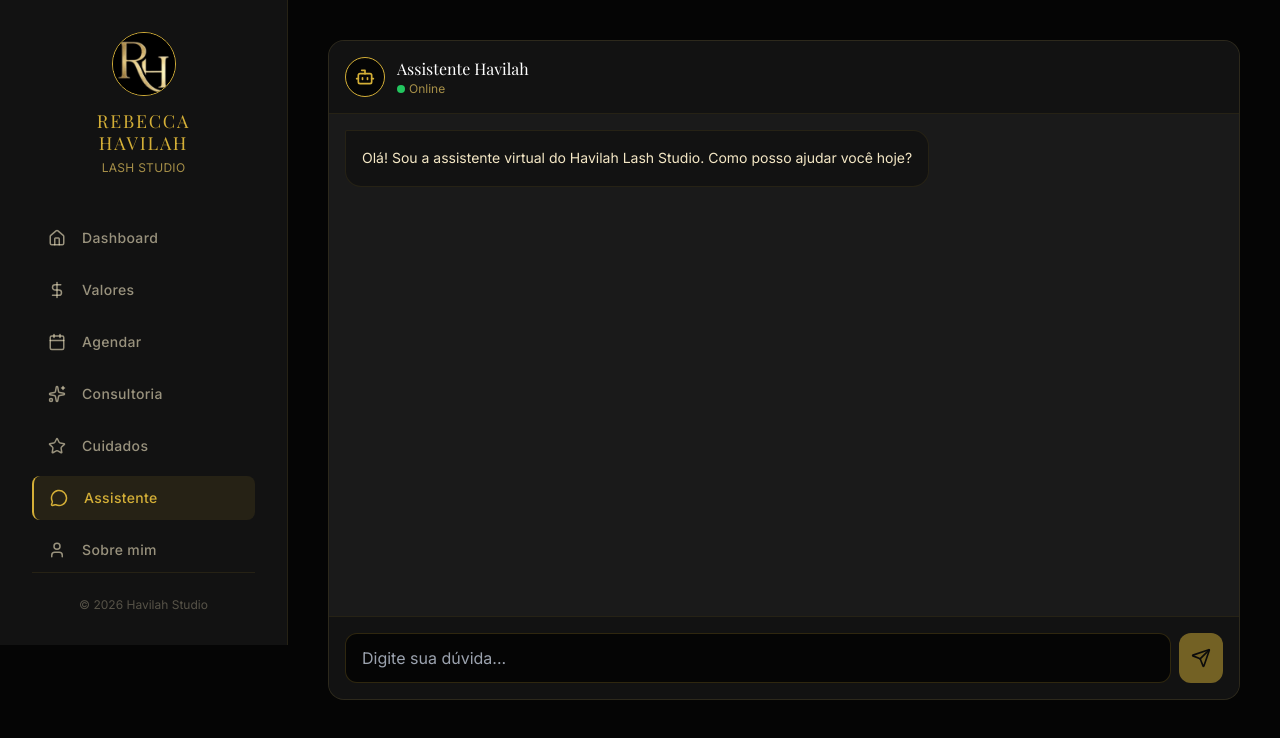
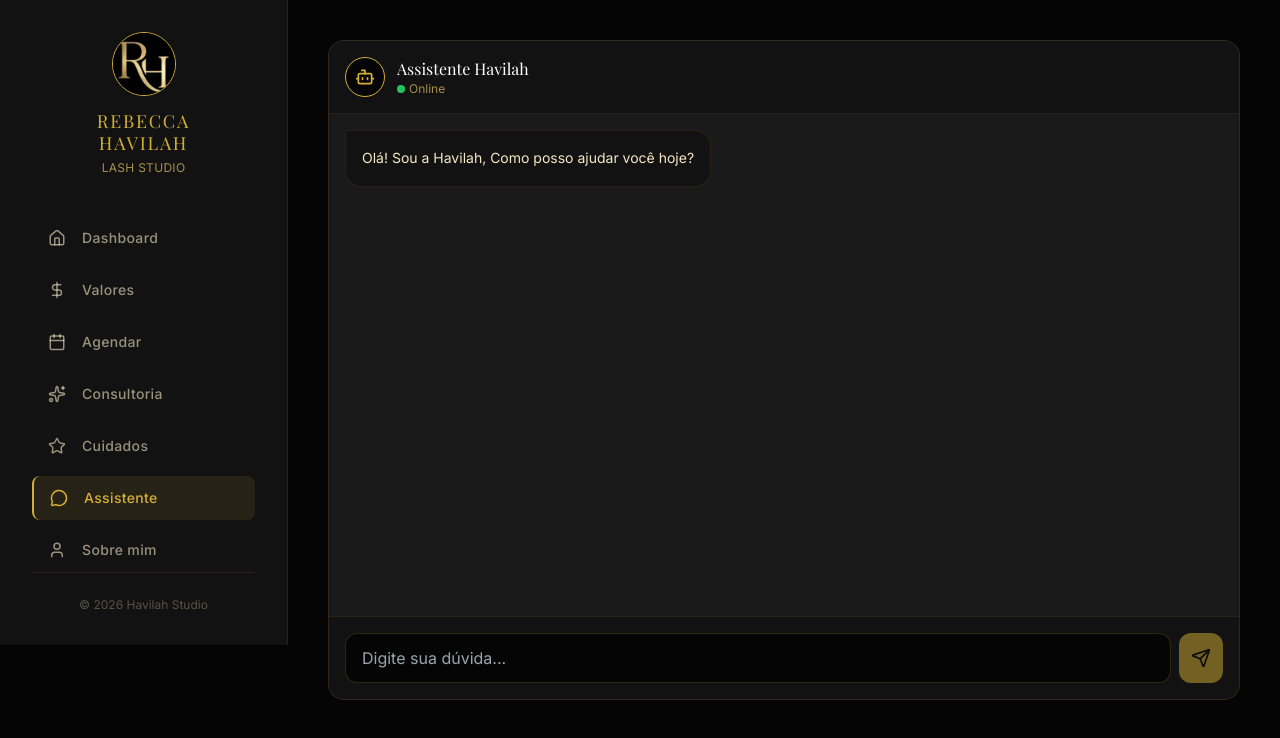
Before and after one commit to rebeccahavilah/HavilahStudio, a React (Vite) app: page /#/dashboard in a window 1280 px wide. Both pictures are taken after a click on the button "Assistente". Shown: the top 738 px of the page. Built offline with nearby package versions, Linux system fonts and the light colour scheme; a web font is replaced by a local one.

Commit message:
Chat.tsx

```diff
--- a/pages/Chat.tsx
+++ b/pages/Chat.tsx
@@ -8,7 +8,7 @@ export default function Chat() {
     {
       id: 'welcome',
       role: 'model',
-      text: 'Olá! Sou a assistente virtual do Havilah Lash Studio. Como posso ajudar você hoje?',
+      text: 'Olá! Sou a Havilah, Como posso ajudar você hoje?',
       timestamp: new Date()
     }
   ]);
```
